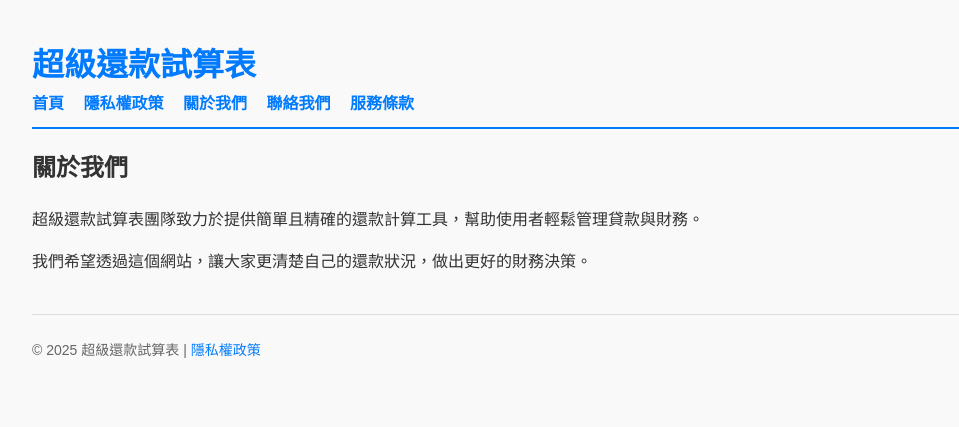
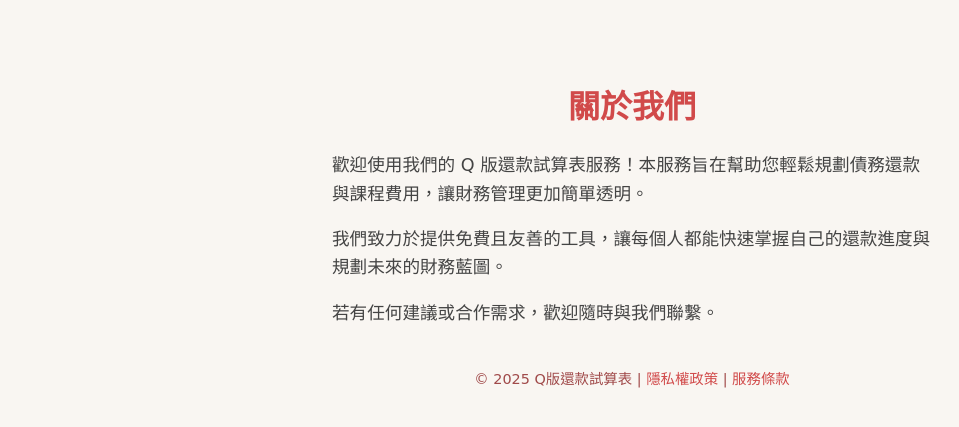
Before and after one commit to ailing1021/test, a Flask app: template template/about.html in a window 1280 px wide. Shown: the top 427 px of the page, without its empty margins (8-967 px from the left). Run offline with Flask 3, Linux system fonts and the light colour scheme; the template is opened without the code that fills it, so the values that code supplies are empty.

Commit message:
Update about.html

```diff
--- a/template/about.html
+++ b/template/about.html
@@ -1,7 +1,55 @@
-{% extends "layout.html" %}
-{% block title %}關於我們{% endblock %}
-{% block content %}
-  <h2>關於我們</h2>
-  <p>超級還款試算表團隊致力於提供簡單且精確的還款計算工具，幫助使用者輕鬆管理貸款與財務。</p>
-  <p>我們希望透過這個網站，讓大家更清楚自己的還款狀況，做出更好的財務決策。</p>
-{% endblock %}
+<!DOCTYPE html>
+<html lang="zh-TW">
+<head>
+<meta charset="UTF-8" />
+<meta name="viewport" content="width=device-width, initial-scale=1" />
+<title>關於我們 - Q版還款試算表</title>
+<style>
+  body {
+    font-family: 'Comic Sans MS', cursive, sans-serif;
+    background: #f9f6f2;
+    color: #444;
+    max-width: 600px;
+    margin: 40px auto;
+    padding: 20px;
+  }
+  h1 {
+    color: #d14a4a;
+    text-align: center;
+    margin-bottom: 24px;
+  }
+  p {
+    line-height: 1.6;
+    font-size: 1.1rem;
+  }
+  a {
+    color: #d14a4a;
+    text-decoration: none;
+  }
+  a:hover {
+    text-decoration: underline;
+  }
+  footer {
+    margin-top: 40px;
+    text-align: center;
+    font-size: 0.9rem;
+    color: #a04a4a;
+  }
+</style>
+</head>
+<body>
+
+<h1>關於我們</h1>
+
+<p>歡迎使用我們的 Q 版還款試算表服務！本服務旨在幫助您輕鬆規劃債務還款與課程費用，讓財務管理更加簡單透明。</p>
+
+<p>我們致力於提供免費且友善的工具，讓每個人都能快速掌握自己的還款進度與規劃未來的財務藍圖。</p>
+
+<p>若有任何建議或合作需求，歡迎隨時與我們聯繫。</p>
+
+<footer>
+  &copy; 2025 Q版還款試算表 | <a href="privacy.html">隱私權政策</a> | <a href="terms.html">服務條款</a>
+</footer>
+
+</body>
+</html>
```
